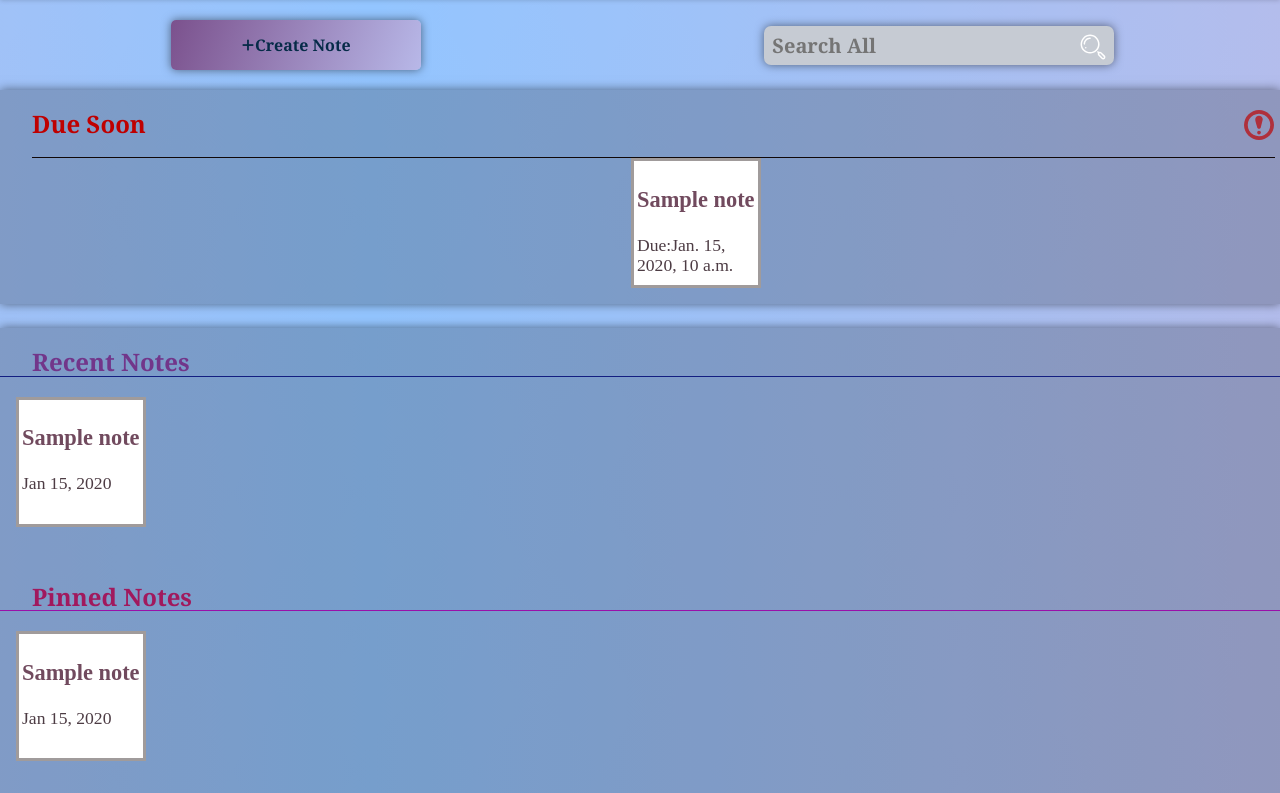
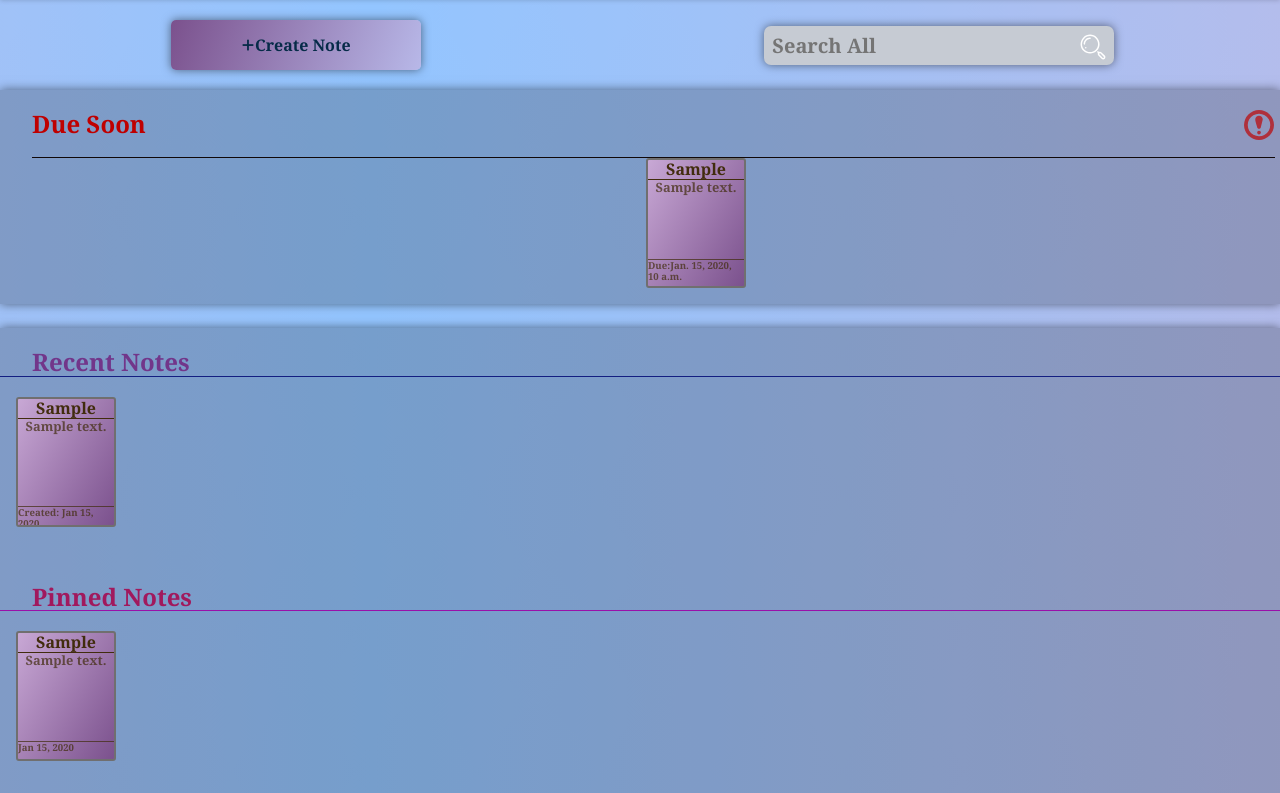
Before and after one commit to Miguell0706/Notetaker, a Django app: template firstapp/templates/firstapp/dashboard.html in a window 1280 px wide; the page is wider, and only the part inside the window is pictured. Shown: the part 40-833 px from the top of that part. Run offline with Django 3.2, Linux system fonts and the light colour scheme; the template is opened without the code that fills it: most values are stand-ins (such as "Sample title", 1, 10 or a date in 2020); some libraries are stand-ins or nearby versions.

Commit message:
finished styling notes on dashboard, need to make dark mode now

```diff
--- a/firstapp/templates/firstapp/dashboard.html
+++ b/firstapp/templates/firstapp/dashboard.html
@@ -33,6 +33,7 @@
                 {% for note in urgent_notes %}
                 <div class="small-note" data-note-id="{{ note.id }}" onclick="viewNote(this)">
                     <p class="small-note-title">{{note.title}}</p>
+                    <p class="small-note-body">{{note.text}}</p>
                     <p class="small-note-date" data-note-created="{{note.created}}">Due:{{note.due_date}}</p>
                     </div>
                 {% endfor %}
@@ -48,8 +49,9 @@
                     {% for note in recent_notes %}
                     <div class="small-note" data-note-id="{{ note.id }}" onclick="viewNote(this)">
                         <p class="small-note-title">{{note.title}}</p>
-                        <p class="small-note-date">{{ note.created|date:"M d, Y" }}</p>
-                        </div>
+                        <p class="small-note-body">{{note.text}}</p>
+                        <p class="small-note-date">Created: {{ note.created|date:"M d, Y" }}</p>
+                    </div>
                     {% endfor %}
                 </div>
             </div>
@@ -61,6 +63,7 @@
                     {% for note in pinned_notes %}
                     <div class="small-note" data-note-id="{{ note.id }}" onclick="viewNote(this)">
                         <p class="small-note-title">{{note.title}}</p>
+                        <p class="small-note-body">{{note.text}}</p>
                         <p class="small-note-date">{{ note.created|date:"M d, Y" }}</p>
                     </div>
                     {% endfor %}
--- a/static/styles/dashboard.css
+++ b/static/styles/dashboard.css
@@ -192,38 +192,57 @@
   border-radius: 10px;
 }
 .small-note {
-  border: #a09b9b 3px solid;
-  background-color: rgba(255, 255, 255);
-  padding:3px;
+  border: 2px solid rgb(112, 111, 111);
+  background:linear-gradient(120deg, var(--lilac-color), var(--dark-lilac-color));
+  border-radius: 3px;
   overflow:hidden;
-  text-align: start;
-  transition: 250ms ease;
+  transition: 150ms ease;
   cursor:pointer;
   margin-right: 1rem;
   margin-bottom: 1rem;
-  width:130px;
-  min-width:130px;
-  max-width: 130px;
-  height:130px;
-  min-height: 130px;
-  max-height: 130px;
+  min-width:100px;
+  min-height:130px;
+  max-width:100px;
+  max-height:130px;
 }
 .small-note:hover{
-  background-color: rgb(205, 199, 199);
-  transition: 250ms ease;
+  background:linear-gradient(120deg, var(--dark-lilac-color), var(--lilac-color));
+  transform: scale(1.1);
 
 }
 .small-note-title {
+  text-align: center;
+  margin:0px;
   font-weight: 700;
-  font-size: 1.4rem;
-  color:rgb(113, 74, 94);
-
-
+  max-height:20px;
+  overflow: hidden;
+  font-size: 1rem;
+  color:var(--dark-brown-color);
+  font-family: Cambria, Cochin, Georgia, Times, 'Times New Roman', serif;
+  border-bottom:1px solid var(--dark-brown-color);
 }
-.small-note-date{
-  font-weight: 500;
-  font-size: 1.1rem;
-  color:rgb(77, 60, 68);
+.small-note-body {
+  text-align: center;
+  margin:0px;
+  font-weight: 700;
+  font-size: .8rem;
+  opacity: .7;
+  height:70%;
+  min-height: 70%;
+  min-height:80px;
+  overflow: hidden;
+  color:var(--dark-brown-color);
+  font-family: Cambria, Cochin, Georgia, Times, 'Times New Roman', serif;
+  border-bottom:1px solid var(--dark-brown-color);
+}
+.small-note-date {
+  text-align:start;
+  margin:0px;
+  font-weight: 700;
+  font-size: .6rem;
+  opacity: .7;
+  color:var(--dark-brown-color);
+  font-family: Cambria, Cochin, Georgia, Times, 'Times New Roman', serif;
 
 }
 .pinned-notes-header h2{
```
Also changed, not shown: db.sqlite3.
